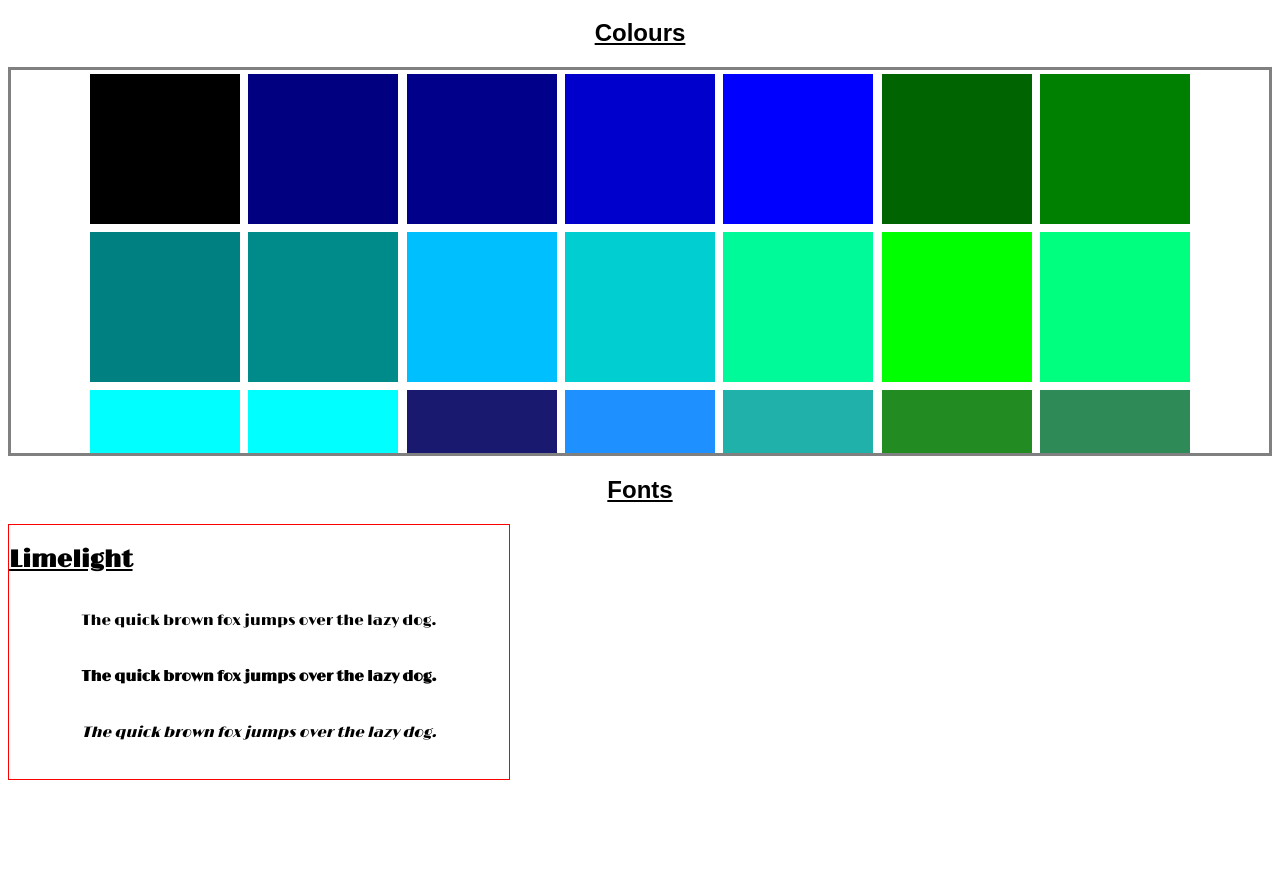
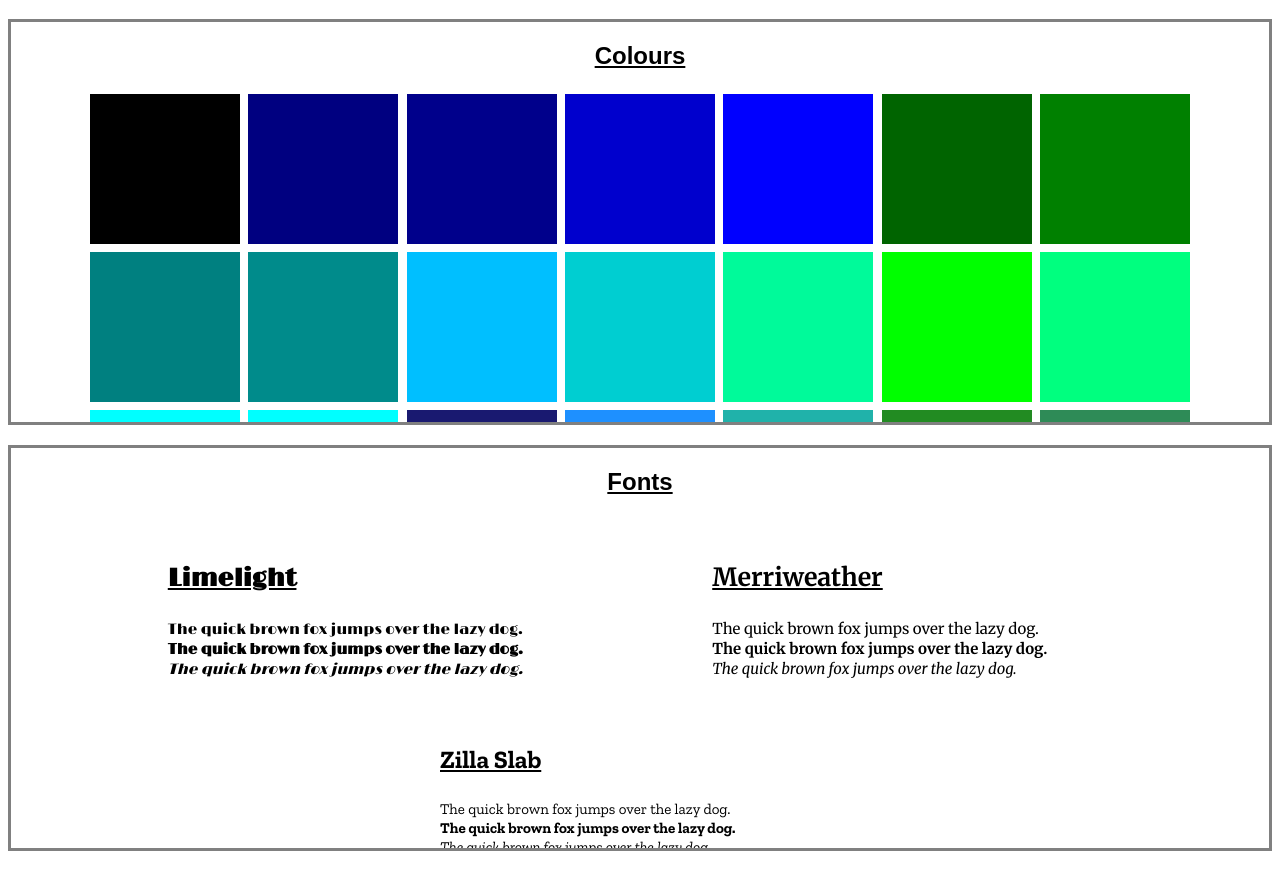
Before and after one commit to ctrelenberg/WebsiteDesign, a plain HTML site: page index.html in a window 1280 px wide. Shown: the part 61-932 px from the top of the page. Before the commit the page ends 849 px from the top, so only its background shows below. Drawn offline with nearby package versions, Linux system fonts and the light colour scheme.

Commit message:
Final commit... for now

```diff
--- a/index.html
+++ b/index.html
@@ -13,9 +13,8 @@
   <body>
 
     <!-- Color swatches -->
-
+    <div class='section'>
         <h2>Colours</h2>
-    <div id='window'>
         <div class='color dark' id='black'>
             <p>#000000</p>
             <p>black</p>
@@ -115,14 +114,28 @@
     </div>
 
     <!-- Fonts -->
+    <div class='section'>
         <h2>Fonts</h2>
         <div class='window'>
             <div class='font limelight'>
-            <h2>Limelight</h2>
+                <h3>Limelight</h3>
                 <p>The quick brown fox jumps over the lazy dog.</p>
                 <p class='limelight bold'>The quick brown fox jumps over the lazy dog.</p>
                 <p class='limelight italic'>The quick brown fox jumps over the lazy dog.</p>
             </div>
+            <div class='font merriweather'>
+                <h3>Merriweather</h3>
+                <p>The quick brown fox jumps over the lazy dog.</p>
+                <p class='merriweather bold'>The quick brown fox jumps over the lazy dog.</p>
+                <p class='merriweather italic'>The quick brown fox jumps over the lazy dog.</p>
+            </div>
+            <div class='font zilla-slab'>
+                <h3>Zilla Slab</h3>
+                <p>The quick brown fox jumps over the lazy dog.</p>
+                <p class='zilla-slab bold'>The quick brown fox jumps over the lazy dog.</p>
+                <p class='zilla-slab italic'>The quick brown fox jumps over the lazy dog.</p>
+            </div>
+        </div>
     </div>
   </body>
 </html>
--- a/styles.css
+++ b/styles.css
@@ -3,11 +3,21 @@ body {
     font-family: sans-serif;
   }
 
-  p {
+  .color p {
     font-size: 15px;
     text-align: center;
     margin: 37px 0;
     padding: 0;
+  }
+
+  .font p {
+    font-size: 15px;
+    text-align: center;
+    display: inline-block;
+    margin: 0;
+    position: relative;
+    left: 50px;
+    width: auto;
   }
 
   header {
@@ -20,10 +30,20 @@ body {
     text-decoration: underline;
   }
 
+  h3 {
+    font-size: 25px;
+    text-decoration: underline;
+    width: auto;
+    position: relative;
+    left: 50px;
+    display: block;
+  }
+
   .font {
     text-align: left;
     width: 500px;
-    border: 1px solid red;
+    display: inline-block;
+    margin: 20px;
   }
 
   .bold {
@@ -36,6 +56,14 @@ body {
 
   .limelight {
     font-family: 'Limelight', cursive;
+  }
+
+  .merriweather {
+    font-family: 'Merriweather', serif;
+  }
+
+  .zilla-slab {
+    font-family: 'Zilla Slab', serif;
   }
 
   .color {
@@ -62,8 +90,8 @@ body {
     color: black;
   }
 
-  #window {
-    max-height: 383px;
+  .section {
+    max-height: 400px;
     max-width: 1300px;
     margin: 20px auto;
     border: 3px solid grey;
```
Lines whose indentation alone changed are shown as unchanged.
